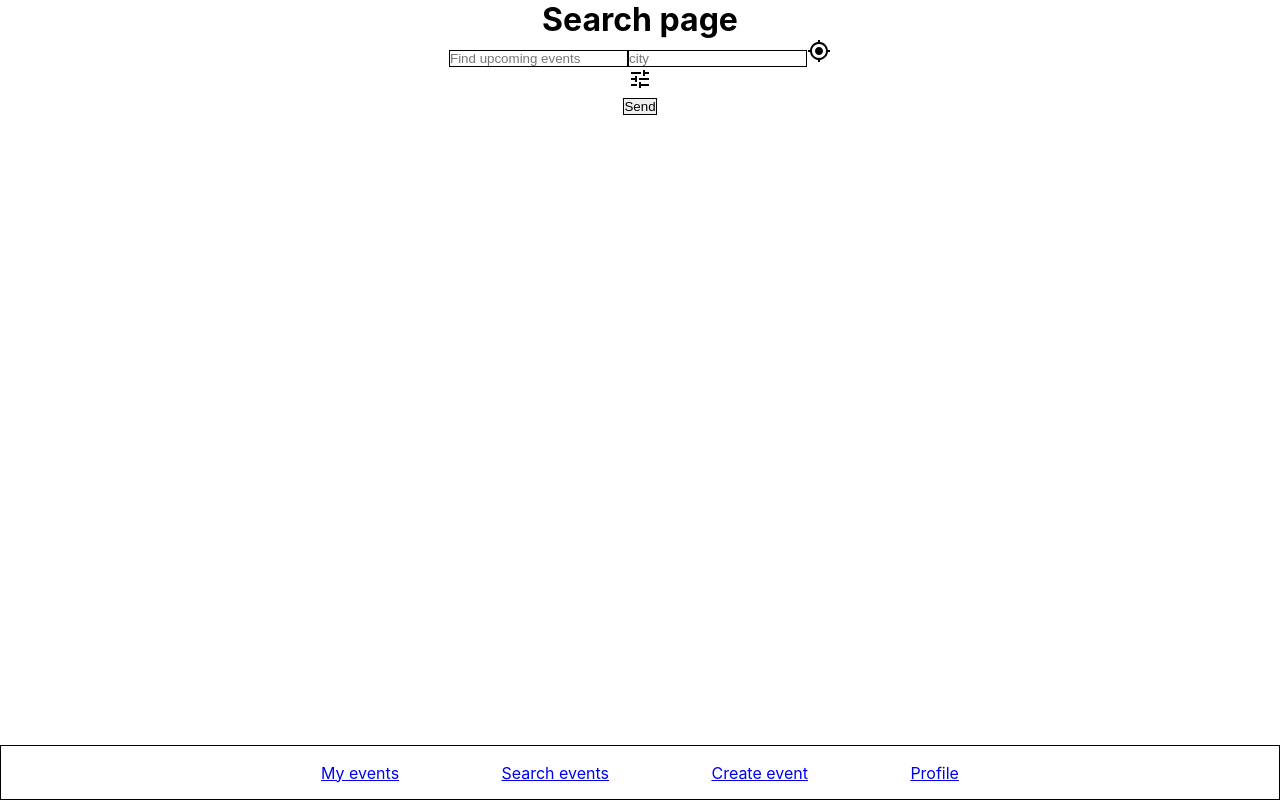
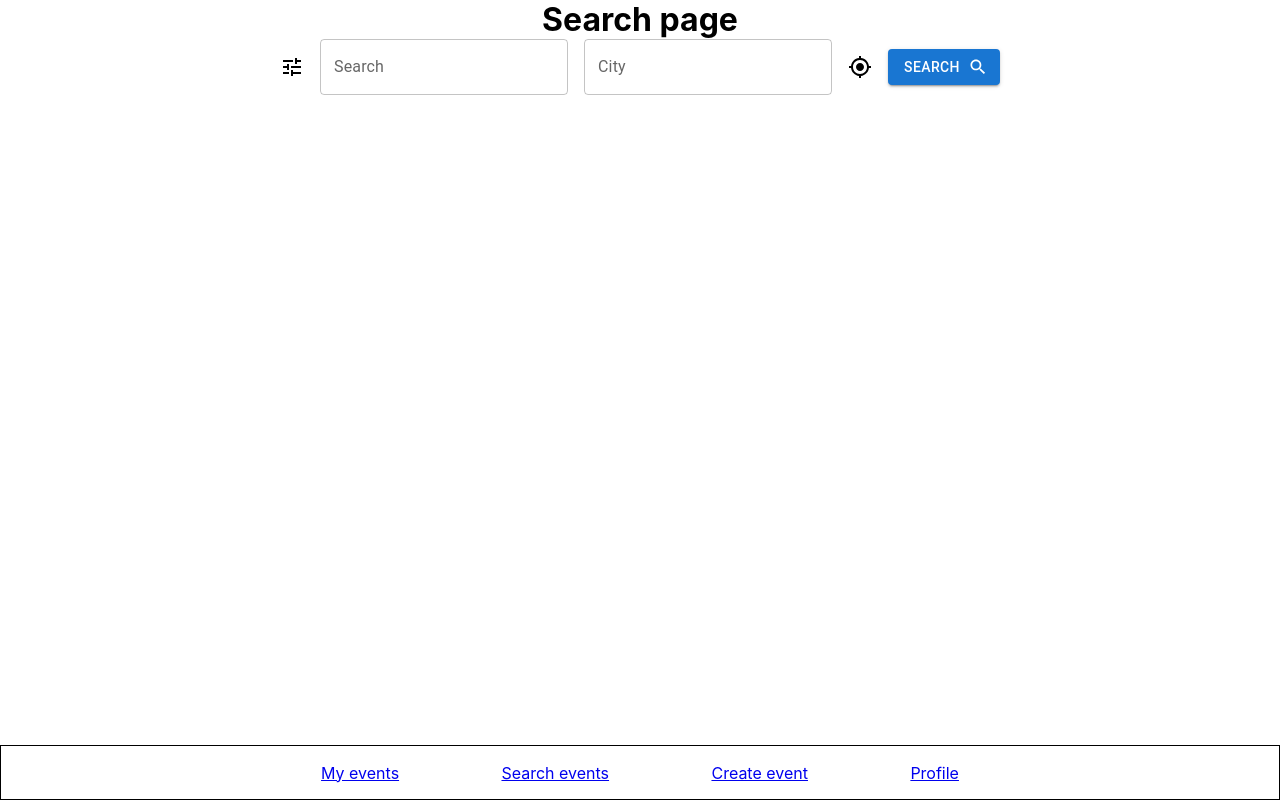
Before and after one commit to haroun-b/evently, a React (Vite) app: page /search-events in a window 1280 px wide. Built offline with nearby package versions, Linux system fonts and the light colour scheme.

Commit message:
adds mui search button

```diff
--- a/package.json
+++ b/package.json
@@ -11,6 +11,7 @@
     "@emotion/react": "^11.9.3",
     "@emotion/styled": "^11.9.3",
     "@mui/icons-material": "^5.8.4",
+    "@mui/lab": "^5.0.0-alpha.89",
     "@mui/material": "^5.8.7",
     "axios": "^0.27.2",
     "framer-motion": "^6.3.16",
--- a/src/components/EventCard.jsx
+++ b/src/components/EventCard.jsx
@@ -99,7 +99,6 @@ const EventCard = (
 
       <CardActions
         onClick={() => { navigate(`/${creator.username}`)}}
-        onhove
       >
         <Stack
           direction="row"
--- a/src/components/SearchBar.jsx
+++ b/src/components/SearchBar.jsx
@@ -1,15 +1,19 @@
+import * as React from 'react';
 import { useState } from "react";
 import axiosInstance from "../utils/axiosInstance";
+
+import categories from "../utils/categories.data";
+import EventCard from "./EventCard";
 
 import MyLocationIcon from "@mui/icons-material/MyLocation";
 import TuneIcon from "@mui/icons-material/Tune";
 import Slider from "@mui/material/Slider";
-
-import categories from "../utils/categories.data";
-import EventCard from "./EventCard";
+import { Stack, TextField } from "@mui/material";
+import LoadingButton from '@mui/lab/LoadingButton';
+import SearchIcon from '@mui/icons-material/Search';
 
 // TODO: breakdown searchbar into components
-const SearchBar = ({setEvents}) => {
+const SearchBar = ({ setEvents }) => {
   const initialState = {
     longitude: undefined,
     latitude: undefined,
@@ -26,6 +30,7 @@ const SearchBar = ({setEvents}) => {
 
   const [filterQuery, setFilterQuery] = useState(initialState);
   const [filtersAreOpen, setFiltersAreOpen] = useState(false);
+  const [loading, setLoading] = useState(false);
 
   function handleChange(e) {
     setFilterQuery({ ...filterQuery, [e.target.name]: e.target.value });
@@ -33,6 +38,7 @@ const SearchBar = ({setEvents}) => {
 
   function handleSubmit(e) {
     e.preventDefault();
+    setLoading(true);
 
     const reqQuery = Object.entries(filterQuery)
       .filter(([key, value]) => value !== undefined && value.length !== 0)
@@ -49,9 +55,12 @@ const SearchBar = ({setEvents}) => {
             return <EventCard {...event} />
           })
         )
+
+        setLoading(false);
       })
       .catch((err) => {
         console.error(err);
+        setLoading(false);
       });
   }
 
@@ -82,19 +91,26 @@ const SearchBar = ({setEvents}) => {
 
   return (
     <form onSubmit={handleSubmit}>
-      <div className="search">
-        <input
+      <Stack
+        direction="row"
+        justifyContent="center"
+        alignItems="center"
+        spacing={2}
+      >
+        <TuneIcon
+          onClick={() => setFiltersAreOpen(!filtersAreOpen)}
+        />
+        <TextField
+          label="Search"
           type="search"
           name="search"
-          placeholder="Find upcoming events"
           value={search}
           onChange={e => handleChange(e)}
         />
 
-        <input
-          type="text"
+        <TextField
+          label="City"
           name="city"
-          placeholder="city"
           value={city}
           onChange={e => handleChange(e)}
         />
@@ -102,17 +118,25 @@ const SearchBar = ({setEvents}) => {
         <MyLocationIcon
           onClick={() => getCurrentLocation()}
         />
-      </div>
+
+        <LoadingButton
+          onClick={handleSubmit}
+          endIcon={<SearchIcon />}
+          loading={loading}
+          loadingPosition="end"
+          variant="contained"
+        >
+          Search
+        </LoadingButton>
+      </Stack>
 
       <div className="filter-bar">
-        <TuneIcon
-          onClick={() => setFiltersAreOpen(!filtersAreOpen)}
-        />
+
 
         {
           filtersAreOpen
           &&
-          <div className="filters">
+          <Stack>
             <label htmlFor="searchRadius">Search radius</label>
             <Slider
               size="small"
@@ -206,11 +230,9 @@ const SearchBar = ({setEvents}) => {
               <label htmlFor="duoOnly">One on one only</label>
             </fieldset>
 
-          </div>
+          </Stack>
         }
       </div>
-
-      <input type="submit" value="Send" name="submit" />
     </form>
   );
 };
```
Also changed, not shown: 1 other file (tests, documents, lock files or other folders).
